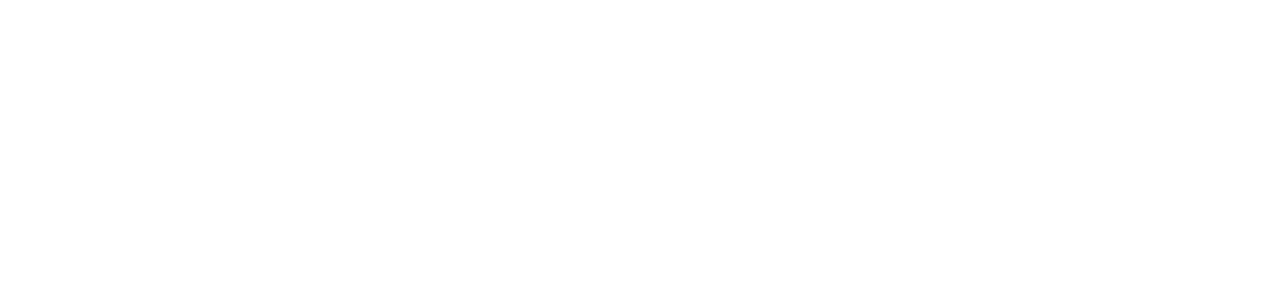
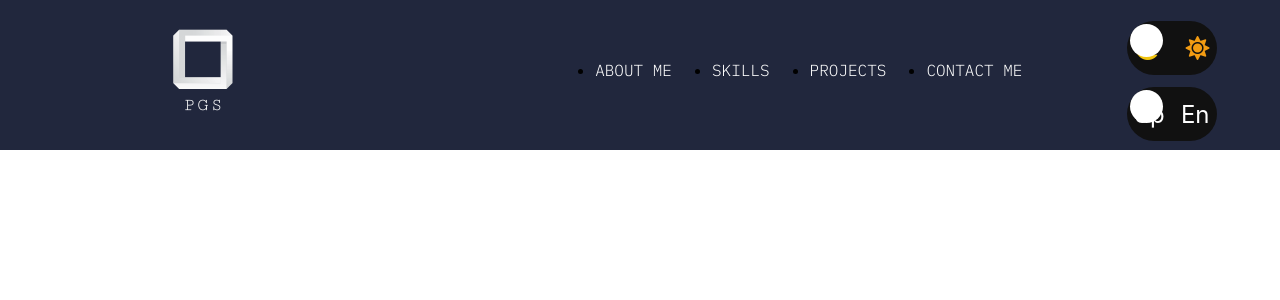
Before and after one commit to pablo-gzz-sal/portfolio, a React (Create React App) app: page / in a window 1280 px wide. Shown: the top 300 px of the page. Built offline with nearby package versions, Linux system fonts and the light colour scheme.

Commit message:
Header updates

```diff
--- a/public/index.html
+++ b/public/index.html
@@ -15,6 +15,22 @@
       user's mobile device or desktop. See https://developers.google.com/web/fundamentals/web-app-manifest/
     -->
     <link rel="manifest" href="%PUBLIC_URL%/manifest.json" />
+    <link
+    href="https://fonts.googleapis.com/css2?family=IBM+Plex+Sans:wght@400;500&amp;display=swap"
+    rel="stylesheet"
+  />
+  <link
+    href="https://fonts.googleapis.com/css2?family=IBM+Plex+Mono:wght@300;400;500&amp;display=swap"
+    rel="stylesheet"
+  />
+  <link
+    rel="stylesheet"
+    href="https://pro.fontawesome.com/releases/v5.2.0/css/all.css"
+  />
+  <link
+    rel="stylesheet"
+    href="https://static.fontawesome.com/css/fontawesome-app.css"
+  />
     <!--
       Notice the use of %PUBLIC_URL% in the tags above.
       It will be replaced with the URL of the `public` folder during the build.
--- a/src/App.css
+++ b/src/App.css
@@ -1,38 +1,5 @@
 .App {
-  text-align: center;
+  box-sizing: border-box;
+  margin: 0;
+  padding: 0;
 }
-
-.App-logo {
-  height: 40vmin;
-  pointer-events: none;
-}
-
-@media (prefers-reduced-motion: no-preference) {
-  .App-logo {
-    animation: App-logo-spin infinite 20s linear;
-  }
-}
-
-.App-header {
-  background-color: #282c34;
-  min-height: 100vh;
-  display: flex;
-  flex-direction: column;
-  align-items: center;
-  justify-content: center;
-  font-size: calc(10px + 2vmin);
-  color: white;
-}
-
-.App-link {
-  color: #61dafb;
-}
-
-@keyframes App-logo-spin {
-  from {
-    transform: rotate(0deg);
-  }
-  to {
-    transform: rotate(360deg);
-  }
-}
--- a/src/App.js
+++ b/src/App.js
@@ -1,9 +1,18 @@
-
-import './App.css';
+import "./App.css";
+import Header from "./components/header/Header";
+import React, { useState } from "react";
 
 function App() {
+  const [darkMode, setDarkMode] = useState(false);
+  const [language, setLanguage] = useState(false);
   return (
     <div className="App">
+      <Header
+        darkMode={darkMode}
+        setDarkMode={setDarkMode}
+        language={language}
+        setLanguage={setLanguage}
+      />
     </div>
   );
 }
--- /dev/null
+++ b/src/components/darkMode/DarkMode.css
@@ -0,0 +1,48 @@
+.checkbox {
+    opacity: 0;
+    position: absolute;
+  }
+
+  .label {
+    background-color: #111;
+    border-radius: 50px;
+    cursor: pointer;
+    display: flex;
+    align-items: center;
+    justify-content: space-between;
+    padding: 5px;
+    margin-top: 30px;
+    position: relative;
+    left: 80%;
+    height: 26px;
+    width: 50px;
+    transform: scale(1.5);
+  }
+
+  .label .ball {
+    background-color: #fff;
+    border-radius: 50%;
+    position: absolute;
+    top: 2px;
+    left: 2px;
+    height: 22px;
+    width: 22px;
+    transform: translateX(0px);
+    transition: transform 0.2s linear;
+  }
+
+  .checkbox:checked + .label .ball {
+    transform: translateX(24px);
+  }
+
+  .fa-moon {
+    color: #f1c40f;
+  }
+
+  .fa-sun {
+    color: #f39c12;
+  }
+
+  .buttonMode {
+    margin-right: 100px;
+  }
--- /dev/null
+++ b/src/components/darkMode/DarkMode.js
@@ -0,0 +1,26 @@
+import React  from "react";
+import "./DarkMode.css";
+
+function DarkMode( {darkMode, setDarkMode}) {
+
+  const handleChange = () => {
+    setDarkMode(!darkMode);
+  };
+
+  return (
+    <div className="buttonMode">
+      <input
+        id="darkAndLight"
+        className="checkbox"
+        type={"checkbox"}
+        onClick={handleChange}
+      />
+      <label for="darkAndLight" className="label">
+        <i class="fas fa-moon"></i>
+        <i class="fas fa-sun"></i> <div class="ball"></div>
+      </label>
+    </div>
+  );
+}
+
+export default DarkMode;
--- a/src/components/header/Header.css
+++ b/src/components/header/Header.css
@@ -0,0 +1,44 @@
+.header {
+  background-color: rgb(33, 39, 61);
+  display: flex;
+  justify-content: space-evenly;
+  width: 100%;
+  height: 150px;
+  position: relative;
+}
+
+.list {
+  display: flex;
+  flex-direction: row;
+
+}
+
+.list_item {
+    margin-left: 40px;
+    margin-top: 40px;
+}
+
+.list_item a {
+  display: block;
+  position: relative;
+  text-decoration: none;
+  color: white;
+  margin-bottom: 30px;
+  font-family: "IBM Plex Mono", monospace;
+  text-transform: uppercase;
+  font-weight: 300;
+  font-size: 16px;
+  line-height: 28px;
+}
+
+.logoImg {
+  width: 150px;
+  height: 150px;
+  position: absolute;
+  left: 10%;
+}
+
+.darkAndLan {
+  position: absolute;
+  right: 2%;
+}
--- a/src/components/header/Header.js
+++ b/src/components/header/Header.js
@@ -0,0 +1,37 @@
+import React from "react";
+import "./Header.css";
+import DarkMode from "../darkMode/DarkMode";
+import Language from "../language/Language"
+import logo from "../../images/logo.png"
+
+function Header({darkMode, setDarkMode, language, setLanguage}) {
+  return (
+    <header className="header">
+      <div className="logo">
+          <img src={logo} alt="logo" className="logoImg" />
+      </div>
+      <div className="menuBar">
+        <ul class="list">
+          <li class="list_item">
+            <a href="#episodios">About me</a>
+          </li>
+          <li class="list_item">
+            <a href="#nosotros">Skills</a>
+          </li>
+          <li class="list_item">
+            <a href="#entrevistas">Projects</a>
+          </li>
+          <li class="list_item">
+            <a href="#topicos">Contact me</a>
+          </li>
+        </ul>
+      </div>
+      <div className="darkAndLan">
+          <DarkMode darkMode={darkMode} setDarkMode={setDarkMode} />
+          <Language language={language} setLanguage={setLanguage} />
+      </div>
+    </header>
+  );
+}
+
+export default Header;
--- /dev/null
+++ b/src/components/language/Language.css
@@ -0,0 +1,8 @@
+
+  .spanish {
+    color: white;
+  }
+
+  .english {
+    color: white;
+  }
--- /dev/null
+++ b/src/components/language/Language.js
@@ -0,0 +1,26 @@
+import React  from "react";
+import "./Language.css";
+
+function Language( {language, setLanguage}) {
+
+  const handleChange = () => {
+    setLanguage(!language);
+  };
+
+  return (
+    <div className="buttonMode buttonLan">
+      <input
+        id="language"
+        className="checkbox"
+        type={"checkbox"}
+        onClick={handleChange}
+      />
+      <label for="language" className="label">
+        <span class="spanish">Sp</span>
+        <span class="english">En</span> <div class="ball"></div>
+      </label>
+    </div>
+  );
+}
+
+export default Language;
```
Also changed, not shown: src/context/AppContext.js (+10 -5 lines), src/images/logo.png (added).
